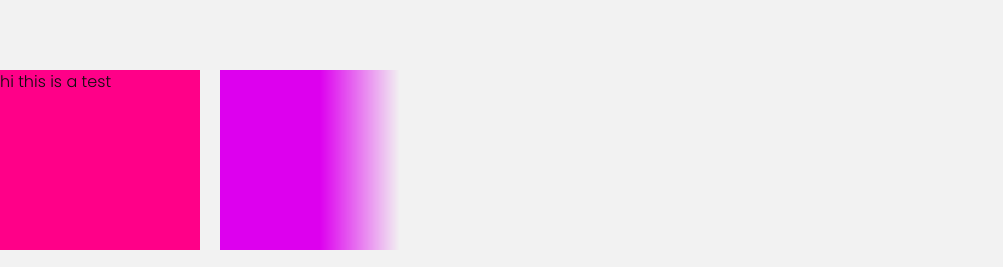
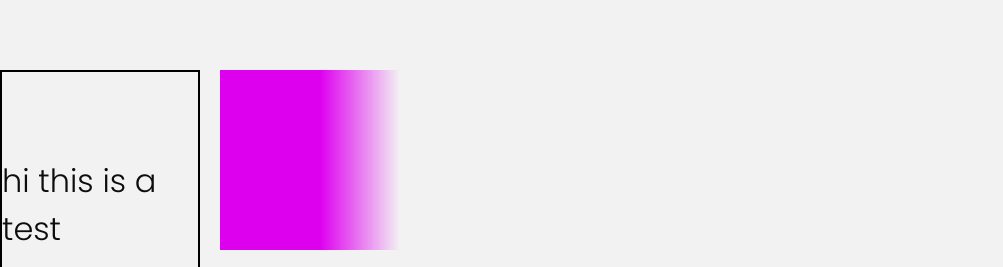
Before and after one commit to zofienora/portfolionew, a React (Vite) app: page / in a window 1280 px wide. Shown: the part 865-1132 px from the top of the page, without its empty margins (0-1003 px from the left). Built offline with nearby package versions, Linux system fonts and the light colour scheme; a web font is replaced by a local one.

Commit message:
changed to first aquare

```diff
--- a/src/App.css
+++ b/src/App.css
@@ -27,3 +27,15 @@
   height: 100vh;
   z-index: 2;           /* ensure it’s above header-container */
 }
+
+/* ABOUT SECTION  */
+
+.square {
+  width: 150%;
+  height: 150%;
+  display: flex;
+  border: 2px solid black;
+  justify-content: center;
+  align-items: center;
+  font-size: 2rem;
+}
--- a/src/components/About.jsx
+++ b/src/components/About.jsx
@@ -19,7 +19,7 @@ function About() {
       <div id="example">
 
         <motion.ul ref={ref} style={{ maskImage }}>
-          <li style={{ background: "#ff0088" }}>
+          <li className="square s-one" >
             <p>hi this is a test</p>
           </li>
           <li style={{ background: "#dd00ee" }}></li>
```
